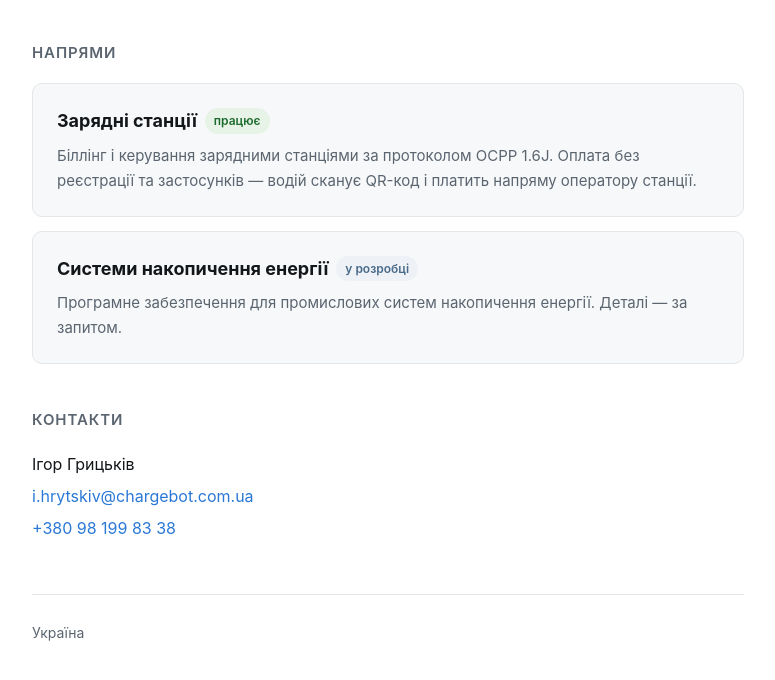
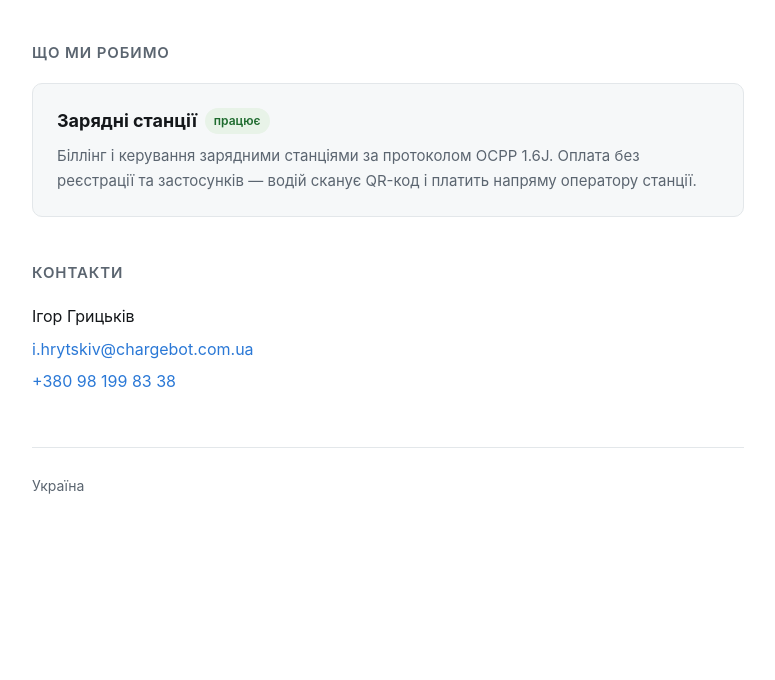
Before and after one commit to hrutskiv-wq/ev-charge-bot, a plain HTML site: page public/landing.html in a window 1280 px wide. Shown: the part 170-850 px from the top of the page, without its empty margins (252-1027 px from the left). After the commit the page ends 800 px from the top, so only its background shows below. Drawn offline with Linux system fonts and the light colour scheme.

Commit message:
landing: заголовок розділу

```diff
--- a/public/landing.html
+++ b/public/landing.html
@@ -4,7 +4,7 @@
 <meta charset="UTF-8">
 <meta name="viewport" content="width=device-width,initial-scale=1">
 <title>eVolt — програмні рішення для енергетики</title>
-<meta name="description" content="eVolt: біллінг зарядних станцій електромобілів і оптимізація систем накопичення енергії за погодинними цінами українського ринку.">
+<meta name="description" content="eVolt — програмні рішення для енергетичної інфраструктури. Біллінг і керування зарядними станціями за протоколом OCPP 1.6J.">
 <style>
   :root{
     --ink:#14171a; --muted:#5b6570; --line:#e3e7ea;
@@ -29,6 +29,7 @@
   .card{border:1px solid var(--line);border-radius:10px;padding:22px 24px;margin-bottom:14px;
         background:var(--soft)}
   .card h3{margin:0 0 8px;font-size:18px}
+  .card h3:last-child{margin-bottom:0}
   .card p{margin:0;color:var(--muted);font-size:15px}
   .badge{display:inline-block;font-size:12px;font-weight:600;padding:3px 9px;border-radius:20px;
          background:#e8f3e8;color:#1e6b2e;margin-left:8px;vertical-align:2px}
@@ -53,19 +54,13 @@
     <div class="tag">Програмні рішення для енергетичної інфраструктури</div>
   </header>
 
-  <h2>Напрями</h2>
+  <h2>Що ми робимо</h2>
 
   <div class="card">
     <h3>Зарядні станції<span class="badge">працює</span></h3>
     <p>Біллінг і керування зарядними станціями за протоколом OCPP 1.6J.
        Оплата без реєстрації та застосунків — водій сканує QR-код і платить
        напряму оператору станції.</p>
-  </div>
-
-  <div class="card">
-    <h3>Системи накопичення енергії<span class="badge dev">у розробці</span></h3>
-    <p>Програмне забезпечення для промислових систем накопичення енергії.
-       Деталі — за запитом.</p>
   </div>
 
   <h2>Контакти</h2>
```
